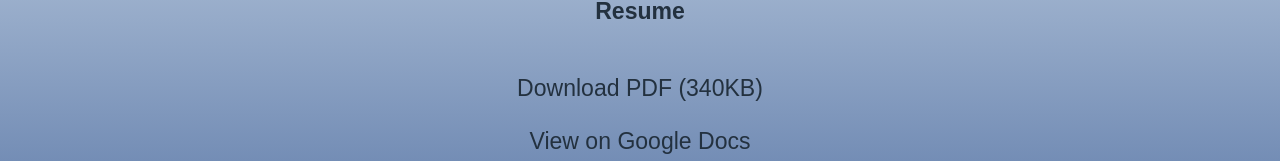
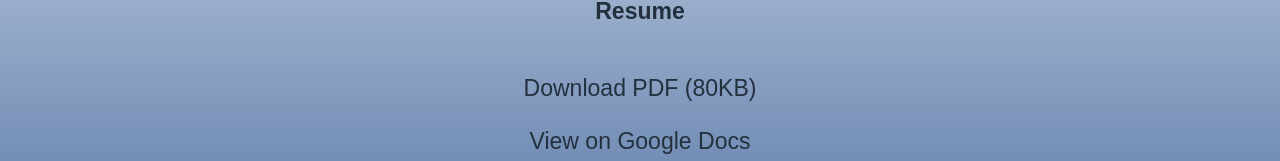
Before and after one commit to jamescrutchley/Portfolio, a React (Vite) app: page / in a window 1280 px wide. Shown: the part 3718-3879 px from the top of the page. Built offline with nearby package versions, Linux system fonts and the light colour scheme.

Commit message:
Update links

```diff
--- a/src/components/Contact.tsx
+++ b/src/components/Contact.tsx
@@ -1,4 +1,5 @@
 import styles from "../styles/Contact.module.css";
+import resume from '../assets/Resume-James-Crutchley.pdf';
 
 export const Contact = () => {
   return (
@@ -26,12 +27,12 @@
             Resume
           </h3>
           <div className={styles.resumeRow}>
-            <a href="">
-              <p>Download PDF (340KB)</p>
+            <a href={resume} download>
+              <p>Download PDF (80KB)</p>
             </a>
           </div>
           <div className={styles.resumeRow}>
-            <a href="">
+            <a href="https://docs.google.com/document/d/1jbVTESykpT54550JH08YpMQ_cUMxk-0kzSnM1dzTEIo/edit?usp=sharing" target="_blank">
               <p>View on Google Docs</p>
             </a>
           </div>
```
Also changed, not shown: 1 other file (tests, documents, lock files or other folders).
